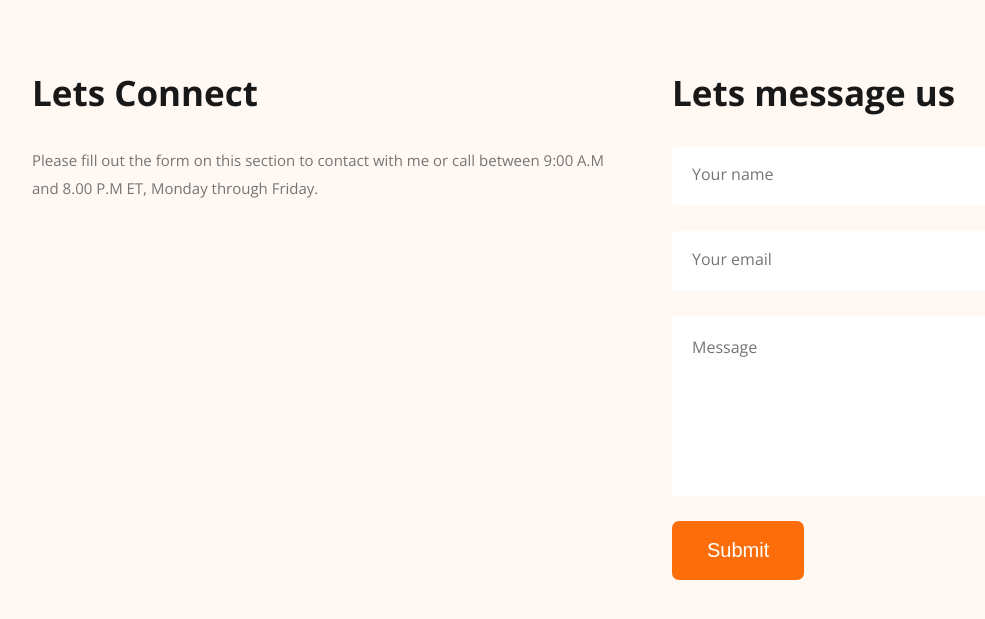
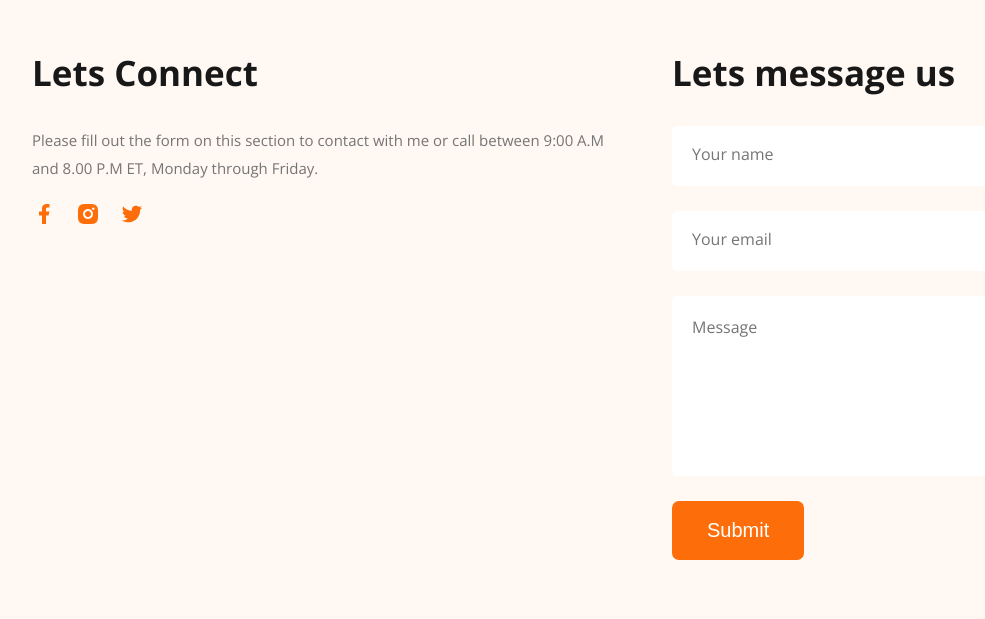
Before and after one commit to MuhammadRukon/first-project, a plain HTML site: page index.html in a window 1280 px wide. Shown: the part 3471-4090 px from the top of the page, without its empty margins (58-1043 px from the left). Drawn offline with nearby package versions, Linux system fonts and the light colour scheme.

Commit message:
finished

```diff
--- a/css/styles.css
+++ b/css/styles.css
@@ -239,13 +239,18 @@ main {
 /* footer */
 footer {
   background-color: #fff8f3;
-  padding: 120px 0;
+  padding: 100px 0;
 }
 footer .informations {
   width: 1140px;
   margin: 0 auto;
 }
 
+.social-links {
+  margin-top: 20px;
+  display: flex;
+  gap: 20px;
+}
 form {
   display: flex;
   flex-direction: column;
@@ -276,6 +281,7 @@ textarea {
   font-size: 16px;
   color: #757575;
   font-family: "Open Sans", sans-serif;
+  border-radius: 5px;
 }
 
 textarea:focus {
--- a/index.html
+++ b/index.html
@@ -196,6 +196,11 @@
             Please fill out the form on this section to contact with me or call
             between 9:00 A.M and 8.00 P.M ET, Monday through Friday.
           </p>
+          <div class="social-links">
+            <a href=""><img src="./images/icons/facebook.png" alt="" /></a>
+            <a href=""><img src="./images/icons/insta.png" alt="" /></a>
+            <a href=""><img src="./images/icons/twitter.png" alt="" /></a>
+          </div>
         </div>
         <div class="information">
           <h3 class="section-title">Lets message us</h3>
```
